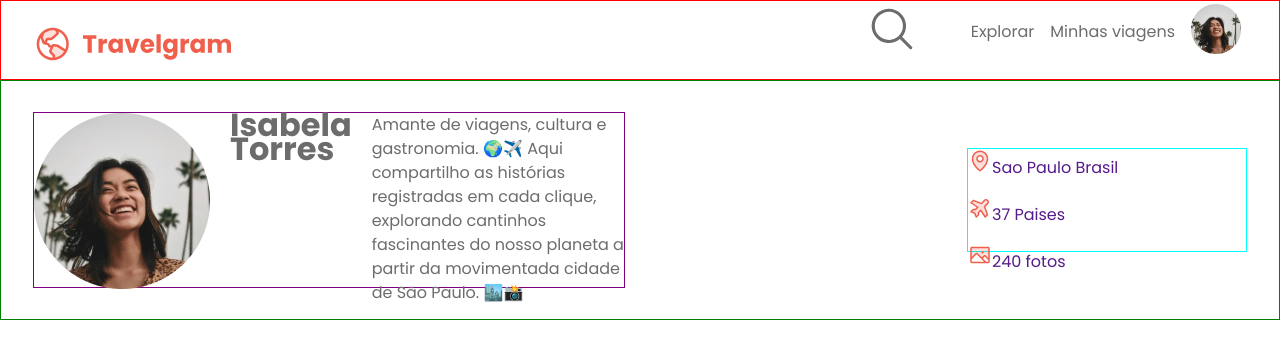
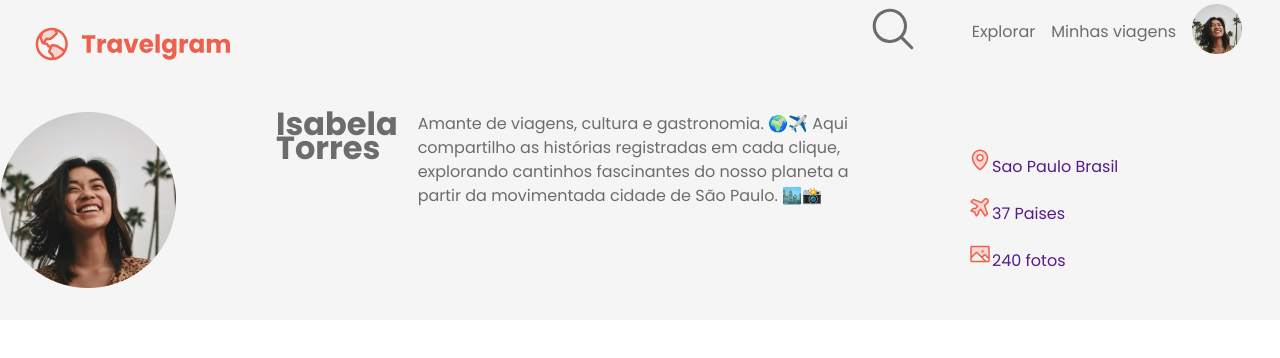
Before and after one commit to deivid94/perfil-de-viagens-rockeat, a plain HTML site: page index.html in a window 1280 px wide. Drawn offline with Linux system fonts and the light colour scheme; files whose address does not match are found by name.

Commit message:
fix: header struture

```diff
--- a/index.html
+++ b/index.html
@@ -27,8 +27,9 @@
 
         </nav>
         <header>
+            <img src="./assets/images/profile.png" alt="Isabela torres">
             <div id="main">
-                <img src="./assets/images/profile.png" alt="Isabela torres">
+
                 <h1>Isabela Torres</h1>
                 <p>
                     Amante de viagens, cultura e gastronomia. 🌍✈️
--- a/style/header.css
+++ b/style/header.css
@@ -4,8 +4,8 @@ header {
     flex-direction: row;
     align-items: center;
     justify-content:space-between;
-    border: 1px solid green;
     height: 240px;
+    background-color: var(--suface-color);
 
 }
 
@@ -14,7 +14,6 @@ header {
     width:592px;
     height: 176px;
     gap: 20px;
-    border: 1px solid purple;
     margin: 32px;
 }
 
@@ -28,7 +27,6 @@ header {
 
 #info {
     display: flex;
-    border: 1px solid cyan;
     width:280px;
     height: 104px;
     margin-right:32px  ;
--- a/style/nav.css
+++ b/style/nav.css
@@ -1,5 +1,5 @@
 nav {
-    border: 1px  solid red;
+    background-color: var(--suface-color);
     display: flex;
     height: 80px;
     justify-content: space-between;
```
